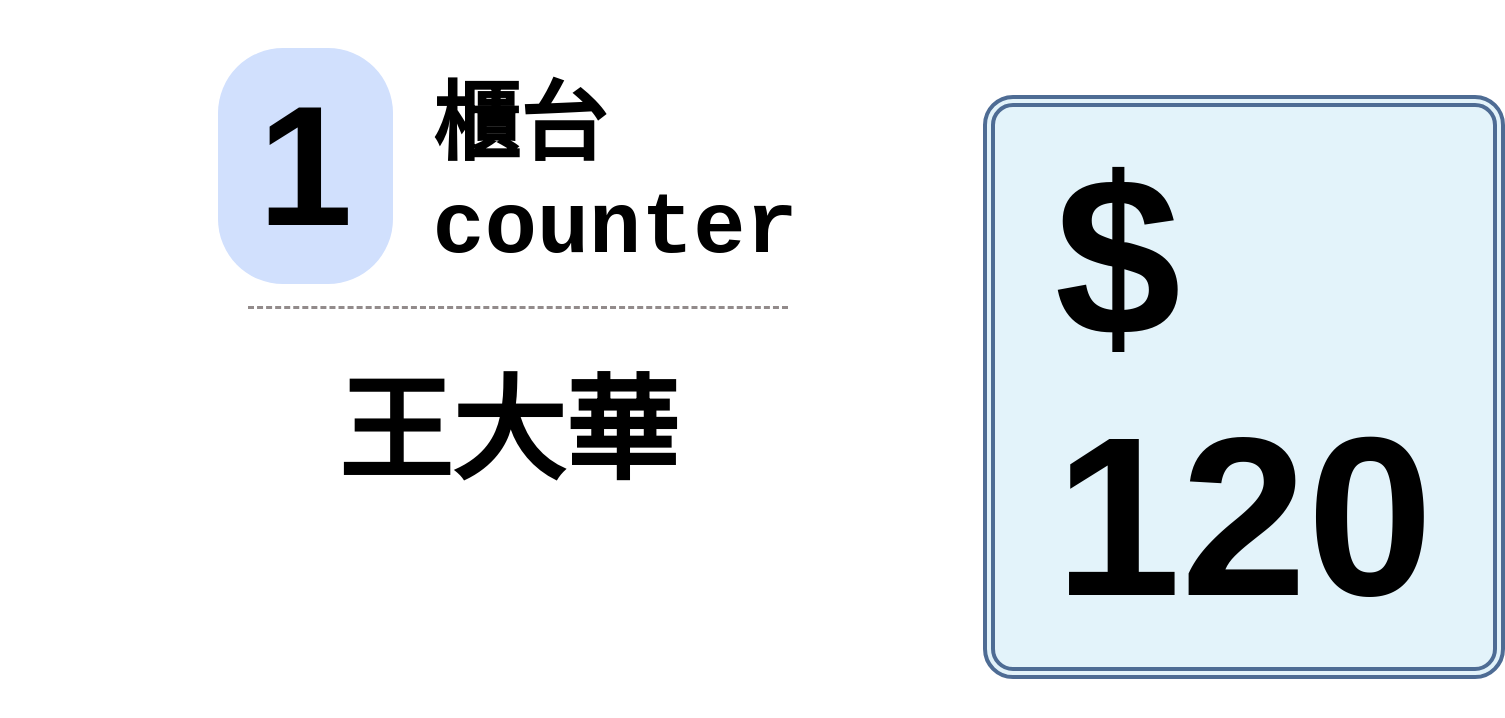
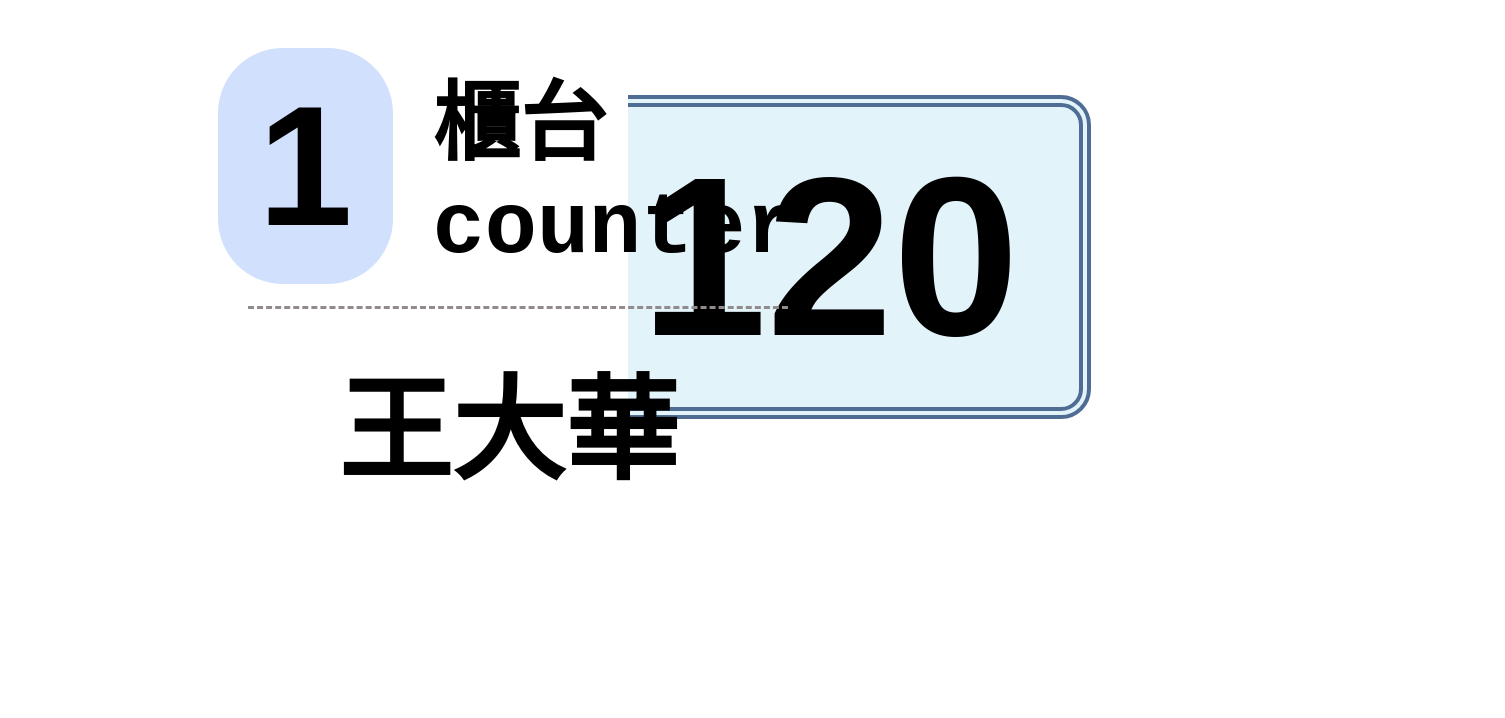
Before and after one commit to YUPEIYING/satisfactionpart3, an Angular app: page / in a window 1280 px wide. Shown: the top 718 px of the page, 1505 px wide, since content can reach past the window. Built offline with nearby package versions, Linux system fonts and the light colour scheme.

Commit message:
no message

```diff
--- a/src/app/rating/rating.component.css
+++ b/src/app/rating/rating.component.css
@@ -2,7 +2,7 @@ div
 {
   position:absolute;
   top: -1.5cm;
-  left:26cm;
+  right:5cm;
   font-size: 3cm;
   display: inline-block;
   vertical-align: middle;
```
